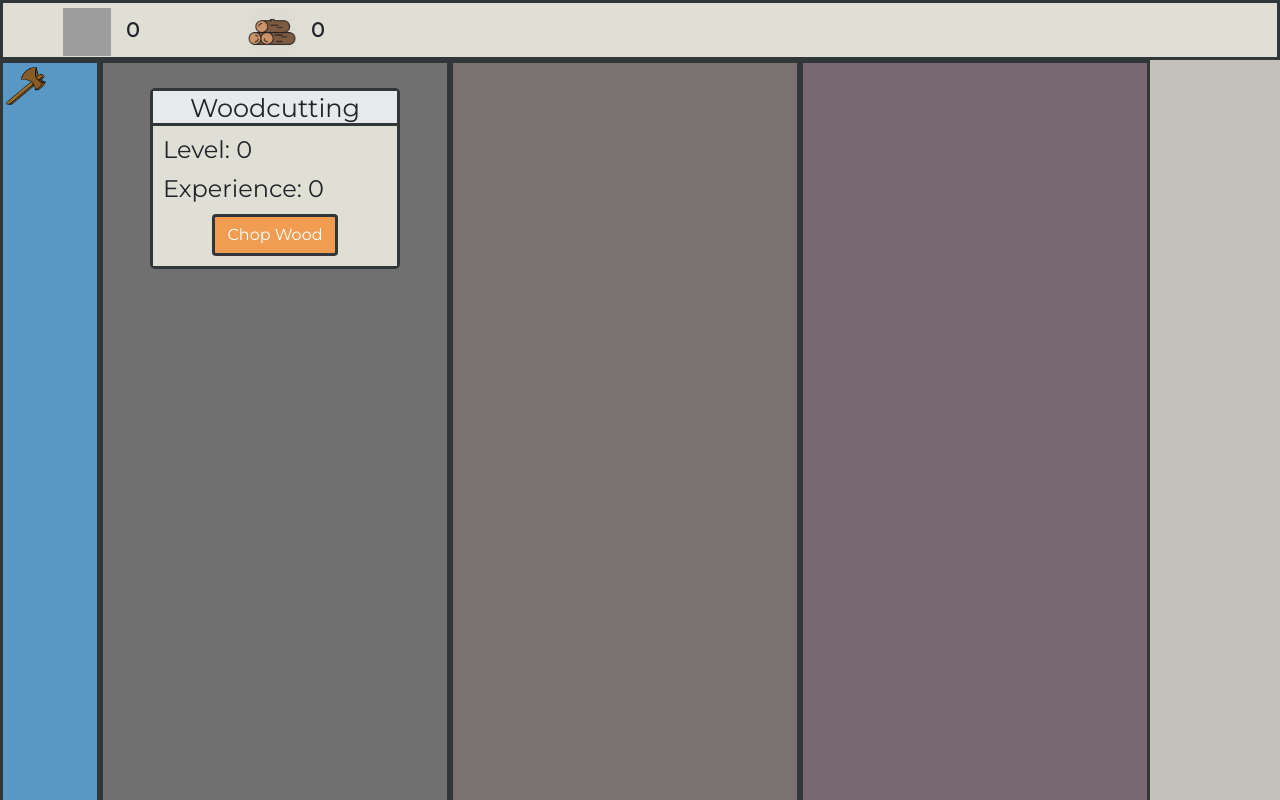
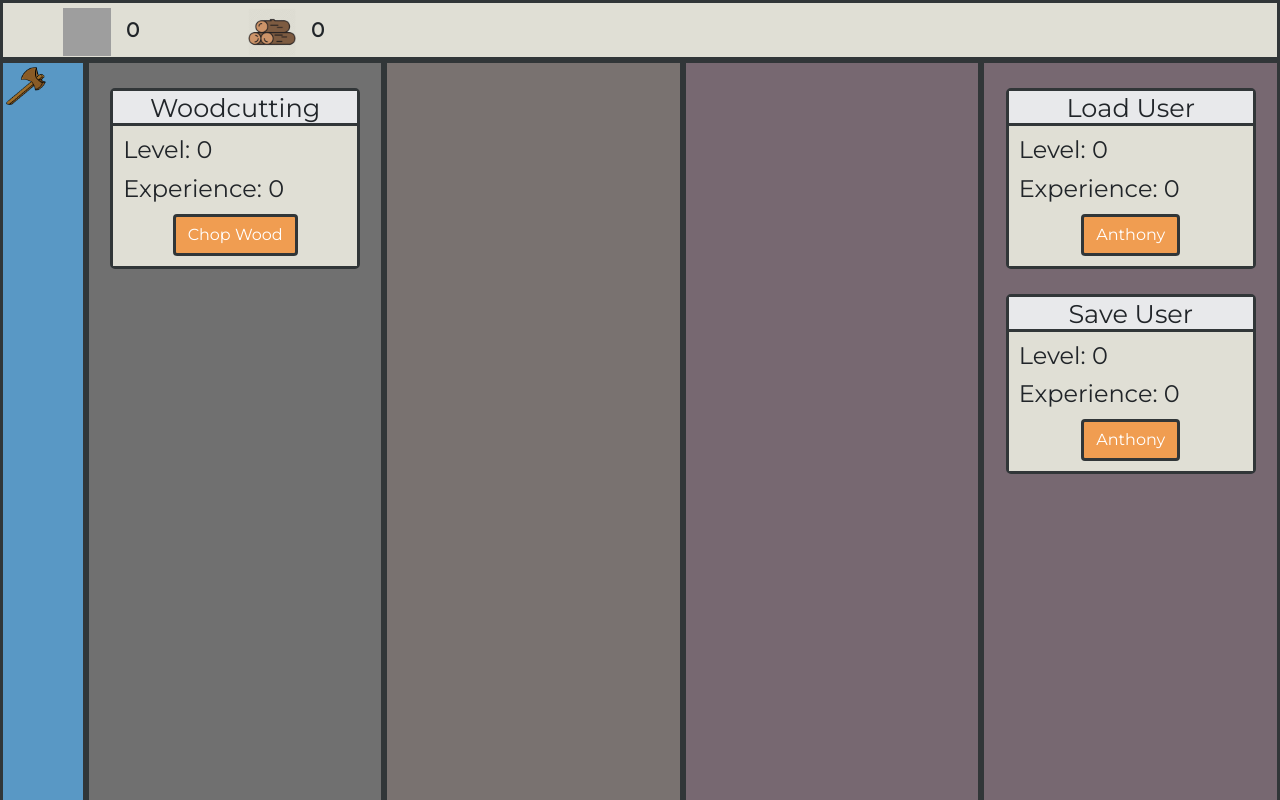
Before and after one commit to theRJMurray/skilling, a React (Create React App) app: page / in a window 1280 px wide. Shown: the top 800 px of the page. Built offline with nearby package versions, Linux system fonts and the light colour scheme; grey boxes are pictures that could not be loaded.

Commit message:
save to db

```diff
--- a/src/App.js
+++ b/src/App.js
@@ -68,6 +68,9 @@ const App = () => {
 	const [tools, setTools] = useState(starterKit)
 	//End of State Variables
 
+	const allSkills = [woodcutting, makePlank, makeCampfire, fishing, cooking,
+										quarrying, prospecting, sacrifice, toolMaking]
+
 	//Timer Functions
 	const decreaseSeconds = z => {
 		setSeconds(seconds - z)
@@ -87,15 +90,22 @@ const App = () => {
 	}
 
 	//Gameplay
-	const levelMarks = [1, 2, 4, 8, 12, 18, 24, 36, 48, 60, 75, 100, 125, 150, 175, 200, 225, 260, 300, 340, 375, 425, 500]
+	const levelFormula = (exp) => {
+		return Math.floor(Math.sqrt(exp)*1.2);
+	}
 
-	const levelSkill = (skillName, skillSetter) => {
-		if (levelMarks.includes(skillName.exp + 1)) {
-			skillSetter({ exp: skillName.exp + 1, level: skillName.level + 1 })
-			setTotalLevel(totalLevel + 1)
-		} else {
-			skillSetter({ exp: skillName.exp + 1, level: skillName.level })
-		}
+	const updateLevel = (skillString, skillName, skillSetter, exp) => {
+		exp = isNaN(exp) ? 0 : exp
+		const level = levelFormula(exp)
+		skillSetter({ exp: exp, level: level })
+	}
+	const updateTotalLevel = () => {
+		setTotalLevel(allSkills.reduce((a, b) => a + b.level, 0))
+	}
+
+	const gainXp = (skillString, skillName, skillSetter) => {
+		const exp = skillName.exp + 1
+		updateLevel(skillString, skillName, skillSetter, exp)
 	}
 
 	const sacrificeFish = () => {
@@ -103,7 +113,7 @@ const App = () => {
 			if (minutes === 0 && seconds === 0) {
 				return;
 			} else {
-				levelSkill(sacrifice, setSacrifice)
+				gainXp("sacrifice", sacrifice, setSacrifice)
 				setCookedFish(cookedFish - 1)
 			}
 		}
@@ -111,7 +121,7 @@ const App = () => {
 
 	const makeTool = () => {
 		if (stone > 1 && plank > 1) {
-			levelSkill(toolMaking, setToolMaking)
+			gainXp("tool", toolMaking, setToolMaking)
 			setStone(stone - 2)
 			setPlank(plank - 2)
 		}
@@ -119,7 +129,7 @@ const App = () => {
 
 	const prospectStone = () => {
 		if (stone > 0){
-			levelSkill(prospecting, setProspecting)
+			gainXp("prospect", prospecting, setProspecting)
 			setStone(stone - 1)
 			if (randomNumber(1, 3) === 1){
 				return
@@ -134,19 +144,19 @@ const App = () => {
 	}
 
 	const collectStone = () => {
-		levelSkill(quarrying, setQuarrying)
+		gainXp("stone", quarrying, setQuarrying)
 		sacrifice.level >= 10 ? setStone(stone + 2) : setStone(stone + 1)
 	}
 
 	const chopWood = () => {
 		//Gain Exp
-		levelSkill(woodcutting, setWoodcutting)
+		gainXp("wood", woodcutting, setWoodcutting)
 		sacrifice.level >= 5 ? setWood(wood + 2) : setWood(wood + 1)
 	}
 
 	const refineWood = () => {
 		if (wood >= 2) {
-			levelSkill(makePlank, setMakePlank)
+			gainXp("plank", makePlank, setMakePlank)
 			setWood(wood - 2)
 			setPlank(plank + 1)
 		}
@@ -154,14 +164,14 @@ const App = () => {
 
 	const craftCampfire = () => {
 		if (wood >= 3) {
-			levelSkill(makeCampfire, setMakeCampfire)
+			gainXp("fire", makeCampfire, setMakeCampfire)
 			setWood(wood - 3)
 			setMinutes(minutes + 1)
 		}
 	}
 
 	const catchFish = () => {
-		levelSkill(fishing, setFishing)
+		gainXp("fish", fishing, setFishing)
 		sacrifice.level >= 15 ? setFish(fish + 2) : setFish(fish + 1);
 	}
 
@@ -170,7 +180,7 @@ const App = () => {
 			if (minutes === 0 && seconds === 0) {
 				return;
 			} else {
-				levelSkill(cooking, setCooking)
+				gainXp("cook", cooking, setCooking)
 				setCookedFish(cookedFish + 1)
 				setFish(fish - 1)
 			}
@@ -181,23 +191,63 @@ const App = () => {
 		tools.push({name: name, icon: icon})
 	}
 
+	const login = () => {
+		fetch("https://skilling-59c90.firebaseio.com/anthony.json")
+      .then(res => res.json())
+      .then(
+        (result) => {
+					updateLevel("wood", woodcutting, setWoodcutting, result.woodXp)
+					updateLevel("stone", quarrying, setQuarrying, result.stoneXp)
+					updateLevel("fish", fishing, setFishing, result.fishingXp)
+					updateLevel("plank", makePlank, setMakePlank, result.plankXp)
+					updateLevel("fire", makeCampfire, setMakeCampfire, result.fireXp)
+					updateLevel("cook", cooking, setCooking, result.cookXp)
+					updateLevel("prospect", prospecting, setProspecting, result.prospectXp)
+					updateLevel("tool", toolMaking, setToolMaking, result.toolXp)
+					updateLevel("sacrifice", sacrifice, setSacrifice, result.sacrificeXp)
+        },
+        (error) => {
+          this.setState({
+            isLoaded: true,
+            error
+          });
+        }
+      )
+	}
+	const save = () => {
+		const userData = {woodXp: woodcutting.exp,
+											stoneXp: quarrying.exp,
+											fishingXp: fishing.exp,
+											plankXp: makePlank.exp,
+											fireXp: makeCampfire.exp,
+											cookXp: cooking.exp,
+											prospectXp: prospecting.exp,
+											toolXp: toolMaking.exp,
+											sacrificeXp: sacrifice.exp}
+		const response = fetch("https://skilling-59c90.firebaseio.com/anthony.json", {
+	    method: 'PUT',
+	    body: JSON.stringify(userData)
+	  });
+	}
+
 	useEffect(() => {
 		//Unlock Tool: Saw
-		if (woodcutting.exp === 9 && tools.some(e => e.name !== 'hammer')) {
+		if (woodcutting.exp > 8 && !(tools.some(e => e.name === 'hammer'))) {
 			addTool('hammer', Hammer)
 		}
-		if (quarrying.exp === 9 && tools.some(e => e.name !== 'saw')) {
+		if (quarrying.exp > 8 && !(tools.some(e => e.name === 'saw'))) {
 			addTool('saw', Saw)
 		}
-		if (toolMaking.exp === 1 && tools.some(e => e.name !== 'fishingRod')) {
+		if (toolMaking.exp > 0 && !(tools.some(e => e.name === 'fishingRod'))) {
 			addTool('fishingRod', FishingRod)
 		}
-		if (toolMaking.exp === 9 && tools.some(e => e.name !== 'lighter')) {
+		if (toolMaking.exp > 8 && !(tools.some(e => e.name === 'lighter'))) {
 			addTool('lighter', Lighter)
 		}
-		if (toolMaking.exp === 19 && tools.some(e => e.name !== 'chisel')) {
+		if (toolMaking.exp > 18 && !(tools.some(e => e.name === 'chisel'))) {
 			addTool('chisel', Chisel)
 		}
+		updateTotalLevel()
 	})
 
 	return (
@@ -232,6 +282,11 @@ const App = () => {
 					{tools.some(e => e.name === 'lighter') && <Skill takeAction={craftCampfire} skill={makeCampfire} skillName={"Campfire Crafting"} skillAction={"Craft Campfire"} />}
 					{tools.some(e => e.name === 'lighter') && <Skill takeAction={sacrificeFish} skill={sacrifice} skillName={"Sacrifice"} skillAction={"Sacrifice Fish"} />}
 				</div>
+				<div className="craft">
+					{<Skill takeAction={login} skill={toolMaking} skillName={"Load User"} skillAction={"Anthony"} />}
+					{<Skill takeAction={save} skill={makeCampfire} skillName={"Save User"} skillAction={"Anthony"} />}
+				</div>
+
 			</div>
 		</div>
 	);
```
Also changed, not shown: 1 other file (tests, documents, lock files or other folders).
